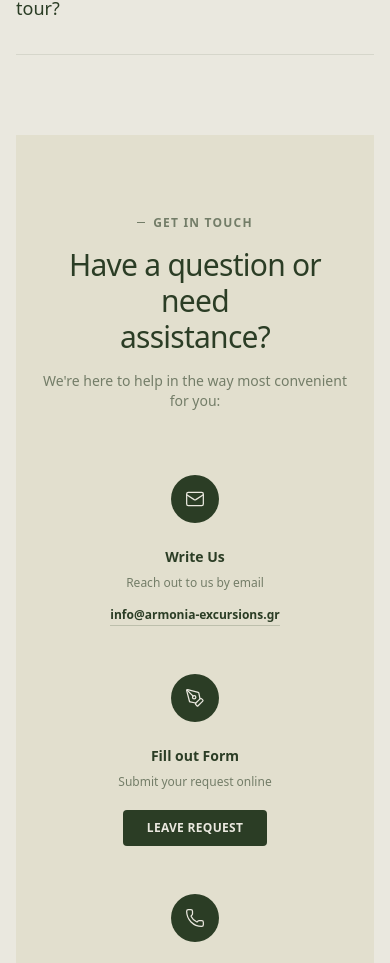
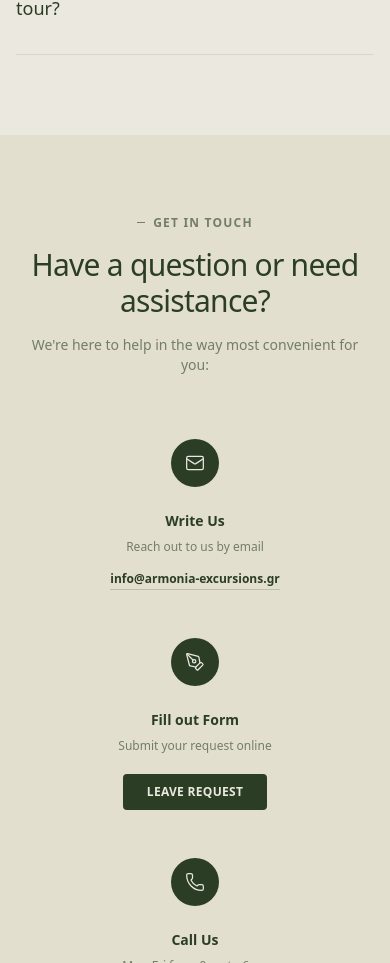
Before and after one commit to akins-dev/travel-agency-website, a Next.js app: page / in a window 390 px wide. Shown: the part 11037-12000 px from the top of the page. Built offline with nearby package versions, Linux system fonts and the light colour scheme.

Commit message:
chore: give footer a uniform responsiveness

```diff
--- a/src/app/page.tsx
+++ b/src/app/page.tsx
@@ -14,6 +14,7 @@ import TripOptions from "@/components/pages/home/TripOptions";
 
 export default function Home() {
   return (
+    <>
       <Container className="bg-[#EAE8DF]">
         <HeroSection />
         <AboutSection />
@@ -25,7 +26,10 @@ export default function Home() {
         <TripOptions />
         <ReviewsSection />
         <FaqSection />
+      </Container>
+      <Container className="bg-[#E2DFCE]">
         <Footer />
       </Container>
+    </>
   );
 }
--- a/src/components/pages/home/Footer.tsx
+++ b/src/components/pages/home/Footer.tsx
@@ -13,8 +13,8 @@ export default function Footer() {
       {/* ------------------------------- */}
       {/* PART 1: PRE-FOOTER (Contact)    */}
       {/* ------------------------------- */}
-      <div className="bg-[#E2DFCE] px-4 md:px-8 py-20">
-        <div className="max-w-250 mx-auto text-center space-y-16">
+      <div className="bg-[#E2DFCE] py-20">
+        <div className=" mx-auto text-center space-y-16">
           {/* Header */}
           <div className="space-y-4">
             <span className="text-xs font-bold uppercase tracking-widest opacity-60 flex items-center justify-center gap-2">
@@ -84,7 +84,7 @@ export default function Footer() {
       {/* ------------------------------- */}
       {/* PART 2: MAIN FOOTER (Dark)      */}
       {/* ------------------------------- */}
-      <div className="bg-[#E2DFCE] px-4 md:px-8 pb-8 pt-0">
+      <div className="bg-[#E2DFCE]  pb-8 pt-0">
         <div className="bg-[#2B3D25] text-[#EAE8DF] rounded-[2.5rem] px-8 md:px-16 py-16 md:py-20">
           <div className="grid grid-cols-1 lg:grid-cols-12 gap-12 lg:gap-8 mb-20 border-b border-[#EAE8DF]/10 pb-16">
             {/* COL 1: Logo & Tagline (Spans 4) */}
```
Lines whose indentation alone changed are shown as unchanged.
